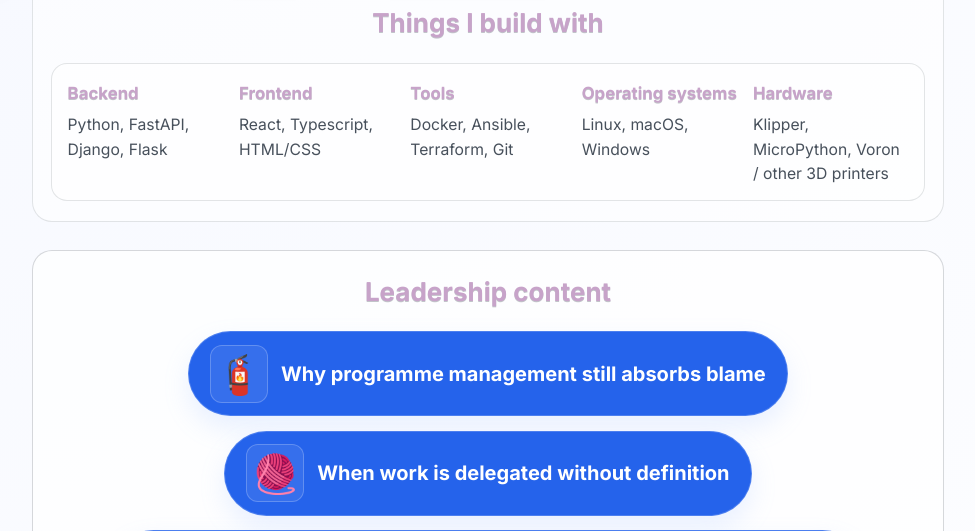
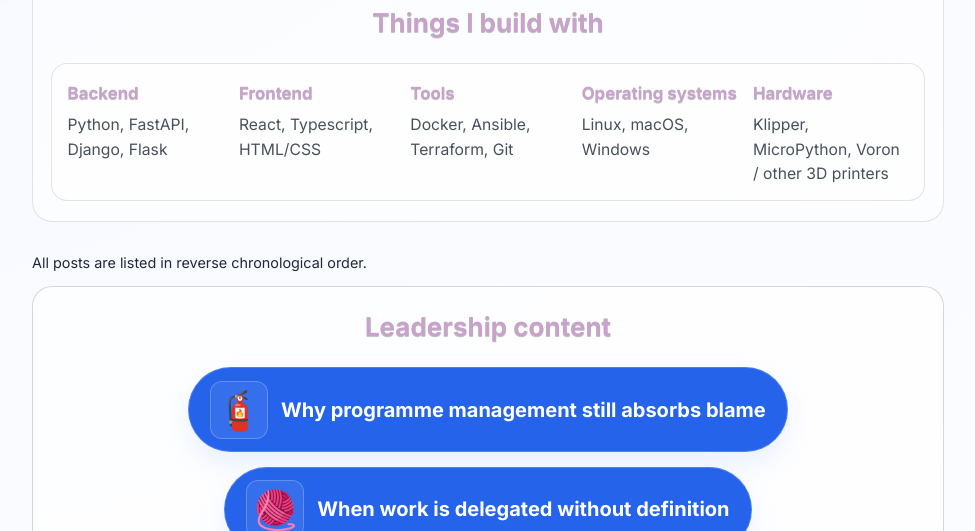
Before and after one commit to oernster/crankthecode, a FastAPI app: page / in a window 1280 px wide. Shown: the part 931-1462 px from the top of the page, without its empty margins (304-1279 px from the left). Run offline with FastAPI, Linux system fonts and the light colour scheme.

Commit message:
Minor chronological order note on landing page for posts.

```diff
--- a/templates/index.html
+++ b/templates/index.html
@@ -69,6 +69,10 @@
   </section>
 
   <section class="featured-projects" aria-label="Projects">
+    <p class="muted" style="margin: 0 0 10px 0; font-size: 0.9rem;" aria-label="Ordering note">
+      All posts are listed in reverse chronological order.
+    </p>
+
     <section class="section-panel section-panel--backlog" aria-labelledby="leadership-heading">
       <h2 id="leadership-heading" class="section-title section-title--accent">Leadership content</h2>
       <div class="featured-buttons" aria-label="Leadership content links">
```
